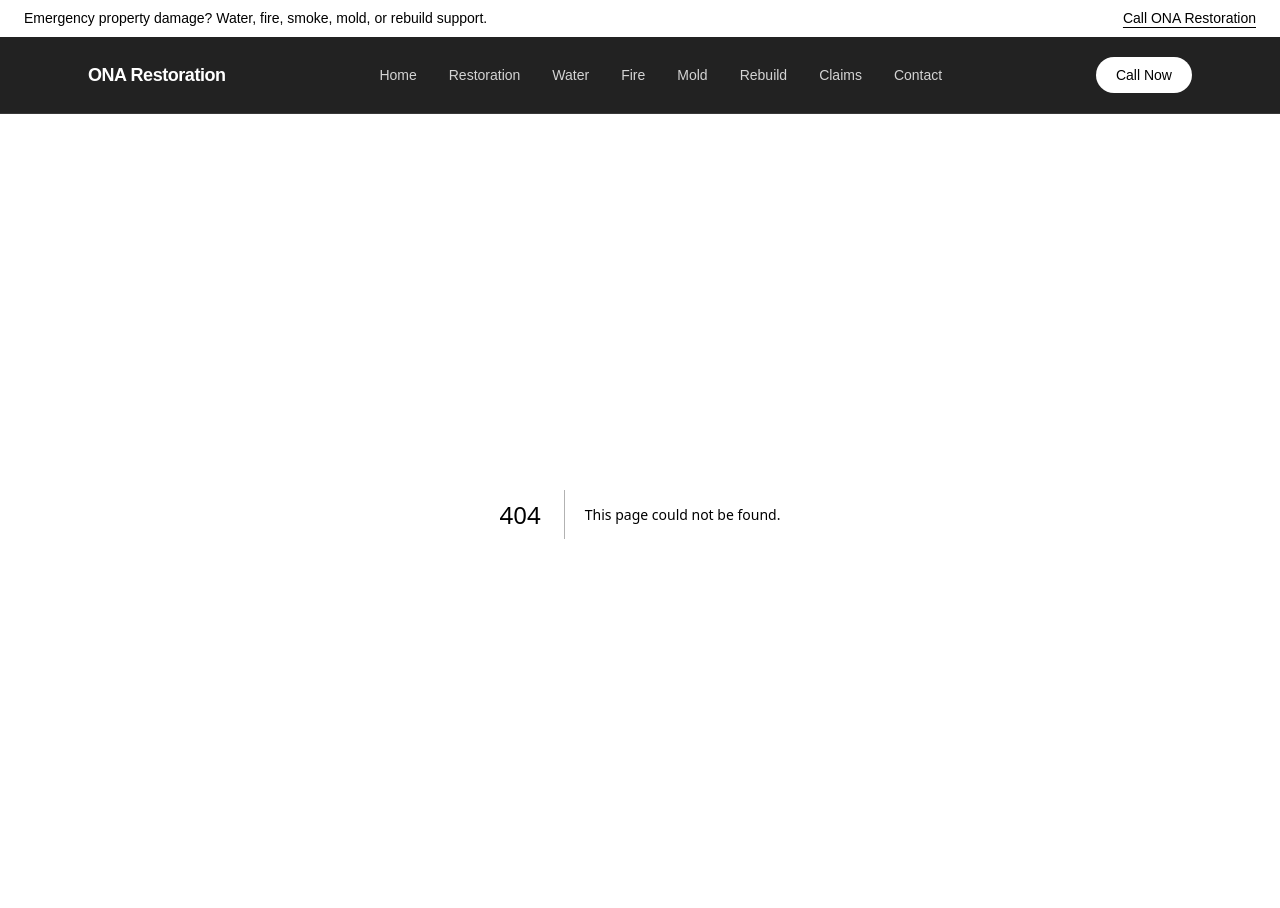
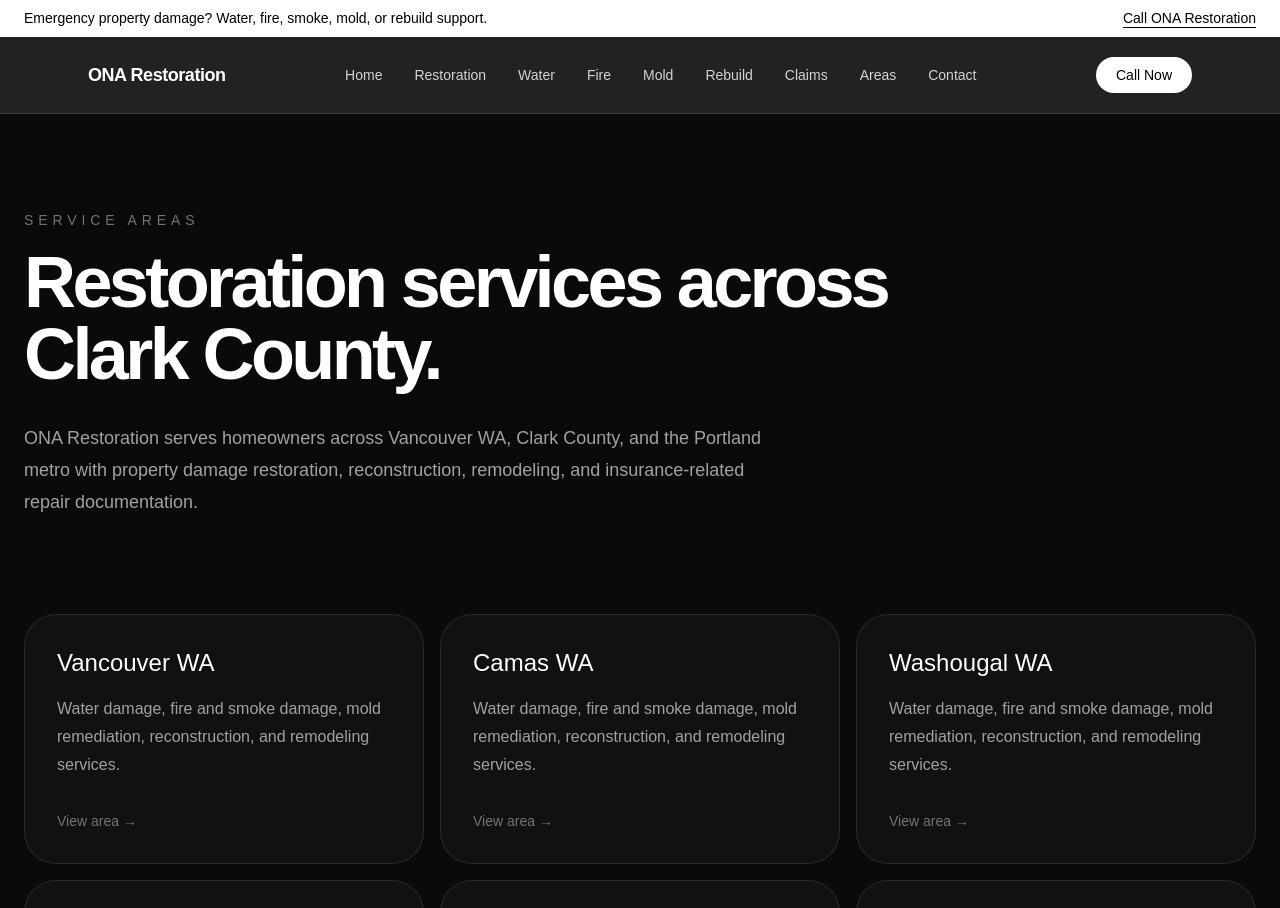
Before and after one commit to dmitzin-web/ona-restore, a Next.js app: page /locations in a window 1280 px wide. Before the commit this address had no page. Shown: the top 908 px of the page. Built offline with nearby package versions, Linux system fonts and the light colour scheme.

Commit message:
Add service areas hub and update sitemap

```diff
--- /dev/null
+++ b/app/locations/page.tsx
@@ -0,0 +1,62 @@
+const locations = [
+  { name: 'Vancouver WA', href: '/vancouver-wa' },
+  { name: 'Camas WA', href: '/camas-wa' },
+  { name: 'Washougal WA', href: '/washougal-wa' },
+  { name: 'Battle Ground WA', href: '/battle-ground-wa' },
+  { name: 'Ridgefield WA', href: '/ridgefield-wa' },
+  { name: 'Salmon Creek WA', href: '/salmon-creek-wa' },
+  { name: 'Hazel Dell WA', href: '/hazel-dell-wa' },
+]
+
+export const metadata = {
+  title: 'Service Areas | ONA Restoration',
+  description:
+    'ONA Restoration provides water damage restoration, fire and smoke damage restoration, mold remediation support, reconstruction, and remodeling across Vancouver WA and Clark County.',
+}
+
+export default function LocationsPage() {
+  return (
+    <main className="min-h-screen bg-neutral-950 text-white">
+      <section className="mx-auto max-w-7xl px-6 py-24">
+        <p className="mb-4 text-sm uppercase tracking-[0.35em] text-neutral-500">
+          Service Areas
+        </p>
+
+        <h1 className="max-w-5xl text-5xl font-semibold tracking-[-0.05em] md:text-7xl">
+          Restoration services across Clark County.
+        </h1>
+
+        <p className="mt-8 max-w-3xl text-lg leading-8 text-neutral-400">
+          ONA Restoration serves homeowners across Vancouver WA, Clark County,
+          and the Portland metro with property damage restoration,
+          reconstruction, remodeling, and insurance-related repair documentation.
+        </p>
+      </section>
+
+      <section className="mx-auto max-w-7xl px-6 pb-24">
+        <div className="grid gap-4 md:grid-cols-2 lg:grid-cols-3">
+          {locations.map((location) => (
+            <a
+              key={location.href}
+              href={location.href}
+              className="group rounded-[2rem] border border-white/10 bg-white/[0.03] p-8 transition hover:border-white/25 hover:bg-white/[0.06]"
+            >
+              <h2 className="text-2xl font-medium">
+                {location.name}
+              </h2>
+
+              <p className="mt-4 leading-7 text-neutral-400">
+                Water damage, fire and smoke damage, mold remediation,
+                reconstruction, and remodeling services.
+              </p>
+
+              <div className="mt-8 text-sm text-neutral-500 group-hover:text-white">
+                View area →
+              </div>
+            </a>
+          ))}
+        </div>
+      </section>
+    </main>
+  )
+}
--- a/app/sitemap.ts
+++ b/app/sitemap.ts
@@ -9,11 +9,15 @@ export default function sitemap(): MetadataRoute.Sitemap {
       lastModified: new Date(),
     },
     {
+      url: `${baseUrl}/restoration`,
+      lastModified: new Date(),
+    },
+    {
       url: `${baseUrl}/contact`,
       lastModified: new Date(),
     },
     {
-      url: `${baseUrl}/restoration`,
+      url: `${baseUrl}/locations`,
       lastModified: new Date(),
     },
     {
--- a/components/Header.tsx
+++ b/components/Header.tsx
@@ -37,6 +37,10 @@ export default function Header() {
     Claims
   </Link>
 
+  <Link href="/locations" className="hover:text-white">
+    Areas
+  </Link>
+
   <Link href="/contact" className="hover:text-white">
     Contact
   </Link>
```
